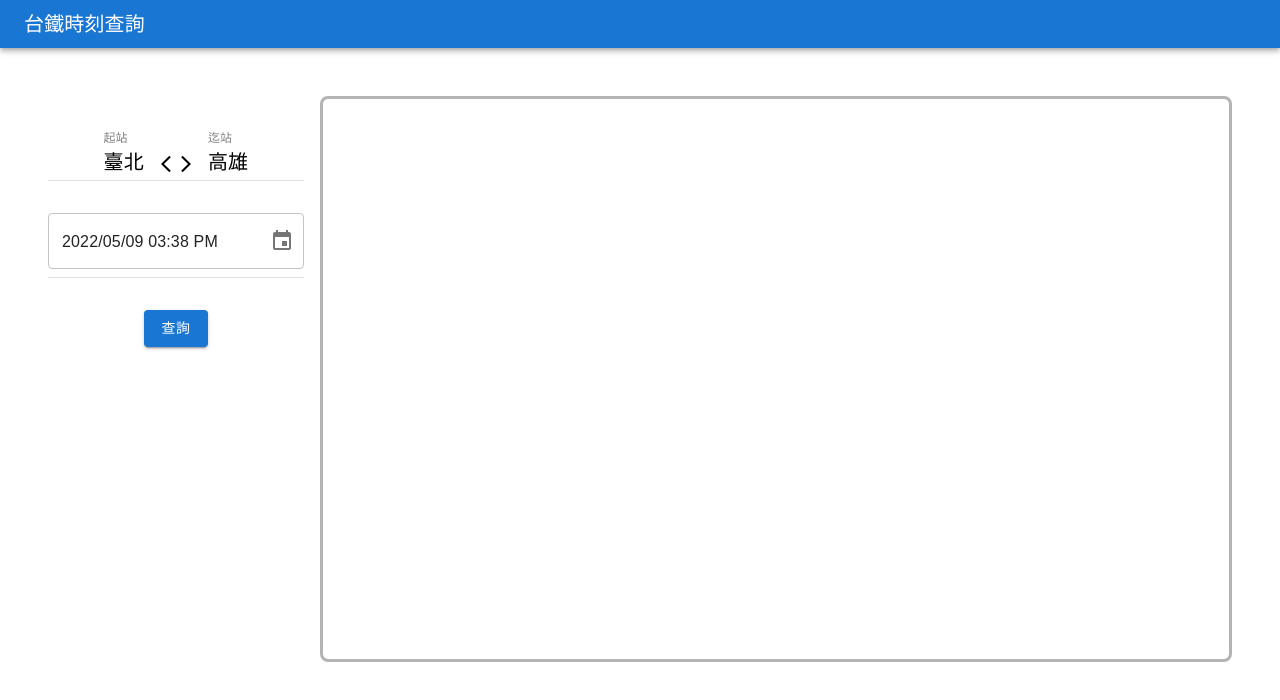
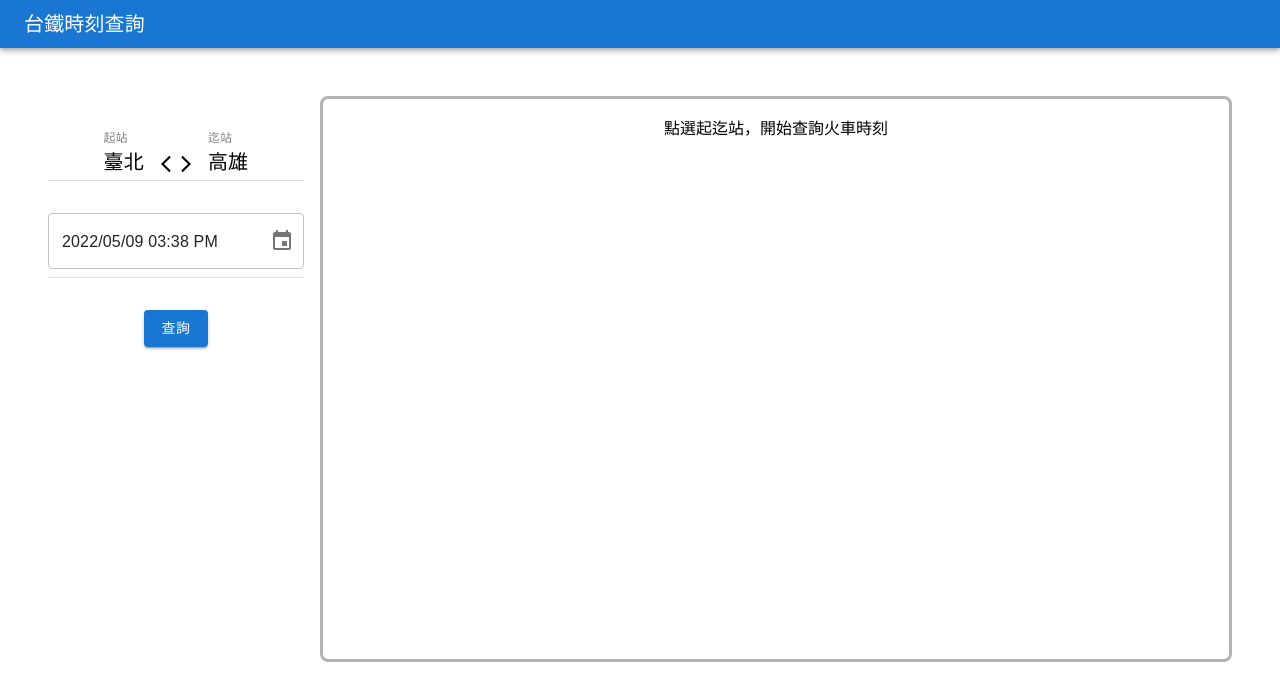
Before and after one commit to hanc1027/tw-railway-timeq, a React (Create React App) app: page / in a window 1280 px wide. Shown: the top 700 px of the page. Built offline with nearby package versions, Linux system fonts and the light colour scheme; a web font is replaced by a local one.

Commit message:
Add StartPage.jsx

```diff
--- a/src/Components/ResultBlock.jsx
+++ b/src/Components/ResultBlock.jsx
@@ -1,5 +1,6 @@
 import Box from "@mui/material/Box";
 import SelectCity from "./ResultBlockTools/SelectCity";
+import StartPage from "./ResultBlockTools/StartPage";
 
 // redux
 import { useSelector } from "react-redux";
@@ -14,6 +15,7 @@ const ResultBlock = (props) => {
 
   return (
     <Box sx={{ flexGrow: 1, borderRadius: 2 }} className="main">
+       {selectMode.mode === "" && <StartPage/>}
       {selectMode.mode === "selectCity" && <SelectCity stations={cityStations}/>}
     </Box>
   );
--- a/src/Components/ResultBlockTools/SelectCity.jsx
+++ b/src/Components/ResultBlockTools/SelectCity.jsx
@@ -1,10 +1,13 @@
 import Grid from "@mui/material/Grid";
 import Button from "@mui/material/Button";
 
-import { useSelector } from "react-redux";
+// redux
+import { useSelector, useDispatch } from "react-redux";
+import { modeHandler } from "../../store/mainSlice";
 
 const SelectCity = (props) => {
   const startOrEnd = useSelector((state) => state.main.selectMode.startOrEnd);
+  const dispatch = useDispatch();
 
   return (
     <Grid container height="100%">
@@ -45,7 +48,9 @@ const SelectCity = (props) => {
         display="flex"
         sx={{ margin: 2 , marginBottom: 0}}
       >
-        <Button color="error">取消</Button>
+        <Button color="error" onClick={()=>{
+          dispatch(modeHandler({ mode: "", startOrEnd: ""}));
+        }}>取消</Button>
       </Grid>
     </Grid>
   );
--- /dev/null
+++ b/src/Components/ResultBlockTools/StartPage.jsx
@@ -0,0 +1,24 @@
+import Grid from "@mui/material/Grid";
+
+const StartPage = (props) => {
+  return (
+    <Grid
+      container
+      height="100%"
+    //   sx={{ backgroundColor: "rgba(175,238,238,0.2)" }}
+    >
+      <Grid
+        item
+        md={12}
+        xs={12}
+        justifyContent="center"
+        display="flex"
+        sx={{ margin: 2 }}
+      >
+        點選起迄站，開始查詢火車時刻
+      </Grid>
+    </Grid>
+  );
+};
+
+export default StartPage;
```
